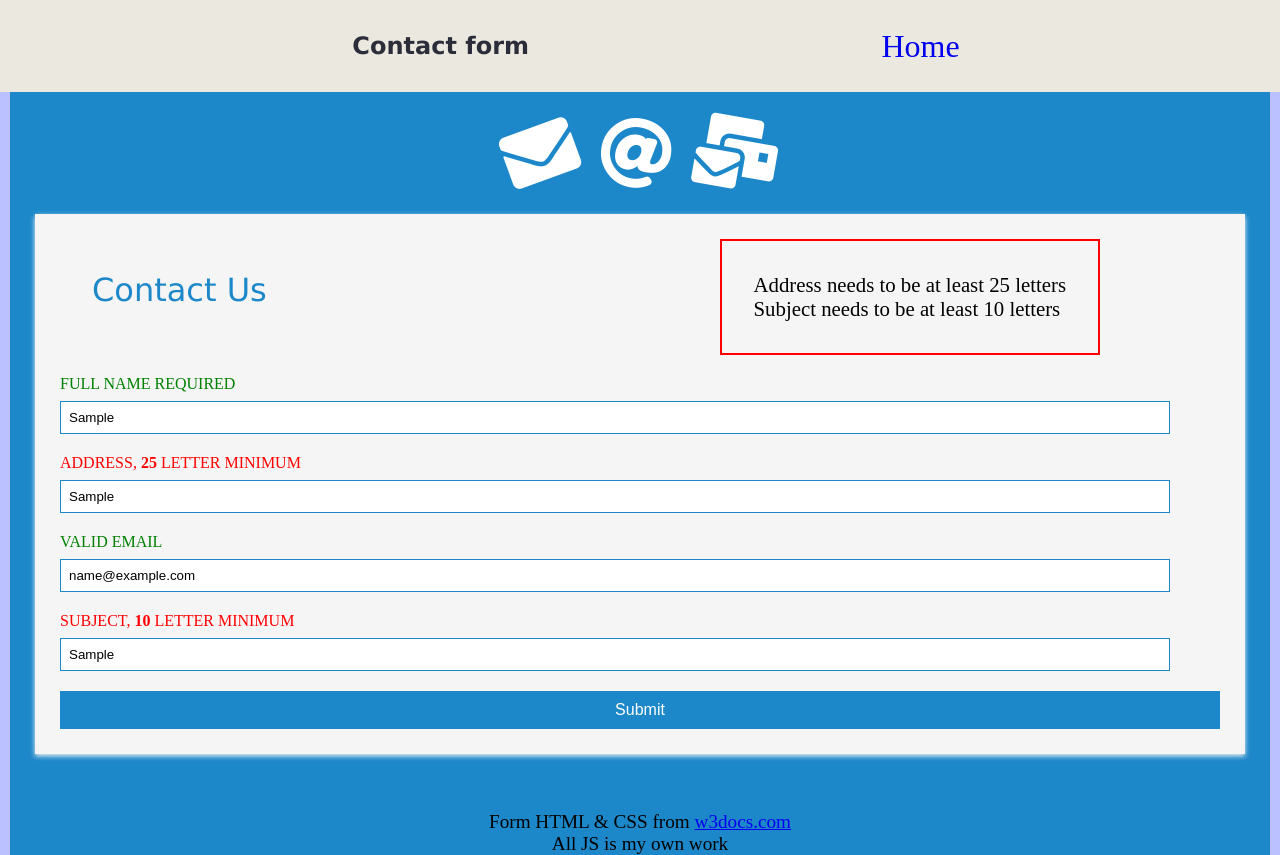
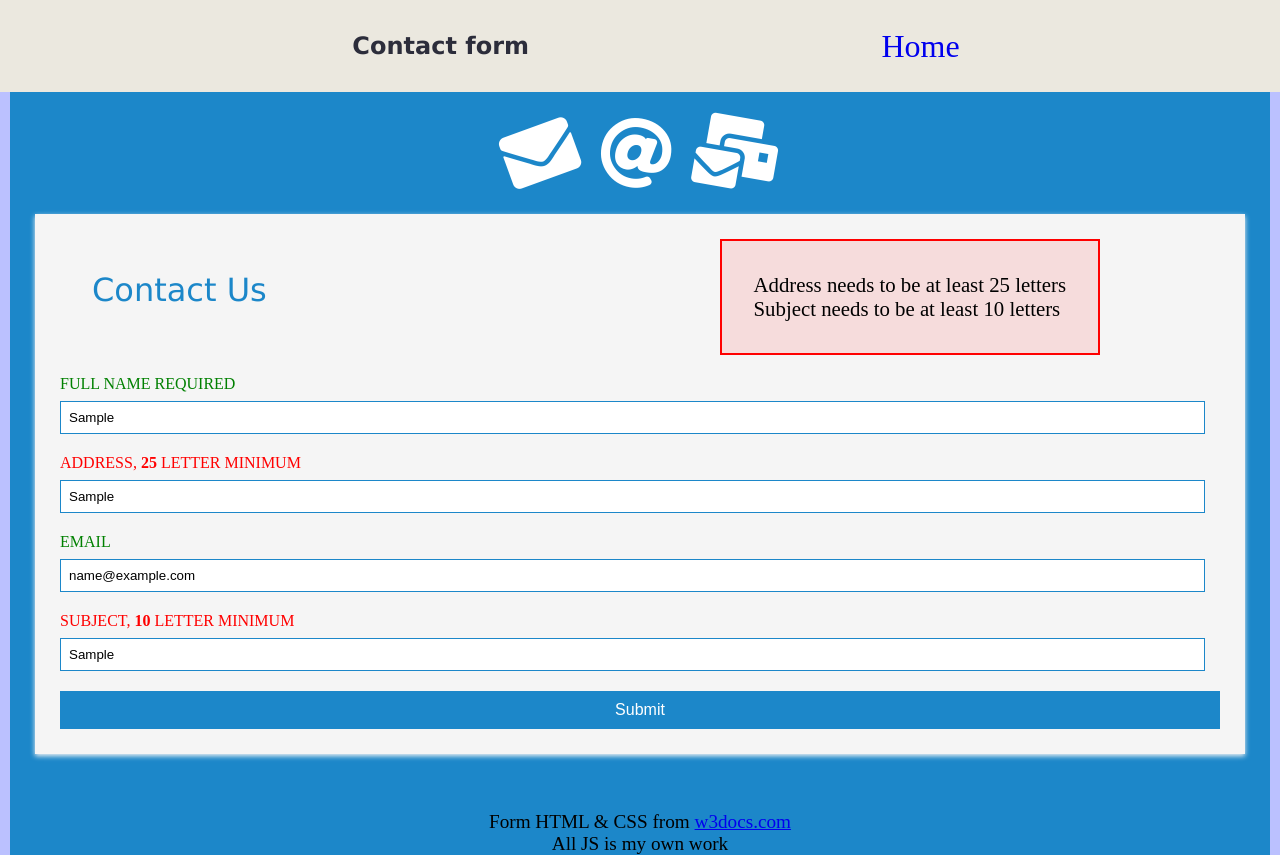
Before and after one commit to kstavem/Kristian-Stavem-js1-ca, a plain HTML site: page contact.html in a window 1280 px wide. Both pictures are taken after typing "Sample", "Sample", "name@example.com", "Sample" into the empty fields and a click on the button "Submit". Drawn offline with Linux system fonts and the light colour scheme.

Commit message:
css fixes

```diff
--- a/contact.html
+++ b/contact.html
@@ -38,7 +38,7 @@
                     <input type="text" name="fullname" placeholder="Full name" id="fullname">
                     <label for="address">Address, <strong>25</strong> letter minimum</label>
                     <input type="text" name="address" placeholder="Address" id="address">
-                    <label for="email">Valid email</label>
+                    <label for="email">Email</label>
                     <input type="email" name="email" placeholder="Email" id="email">
                     <label for="subject">Subject, <strong>10</strong> letter minimum</label>
                     <input type="text" name="subject" placeholder="Subject" id="subject">
--- a/css/style.css
+++ b/css/style.css
@@ -286,7 +286,7 @@ label {
 }
 
 input, textarea {
-  width: calc(100% - 50px);
+  width: calc(100% - 15px);
   padding: 8px;
   margin-bottom: 20px;
   border: 1px solid #1c87c9;
@@ -325,8 +325,10 @@ button:hover {
 
 .form--message__success {
   border: 2px solid darkgreen;
+  background-color: rgba(0, 100, 0, .1)
 }
 
 .form--message__error {
   border: 2px solid red;
+  background-color: rgba(255, 0, 0, .1)
 }
```
